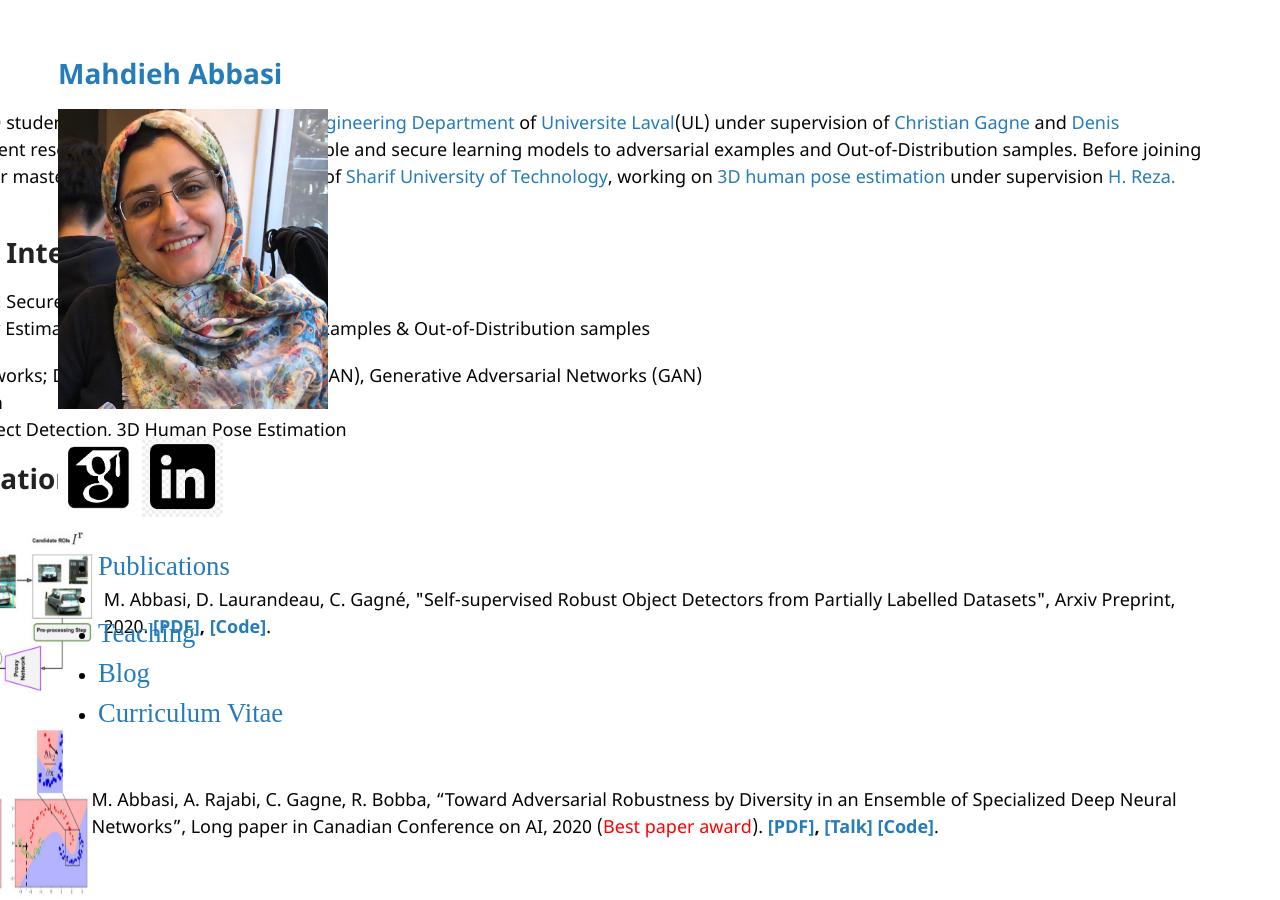
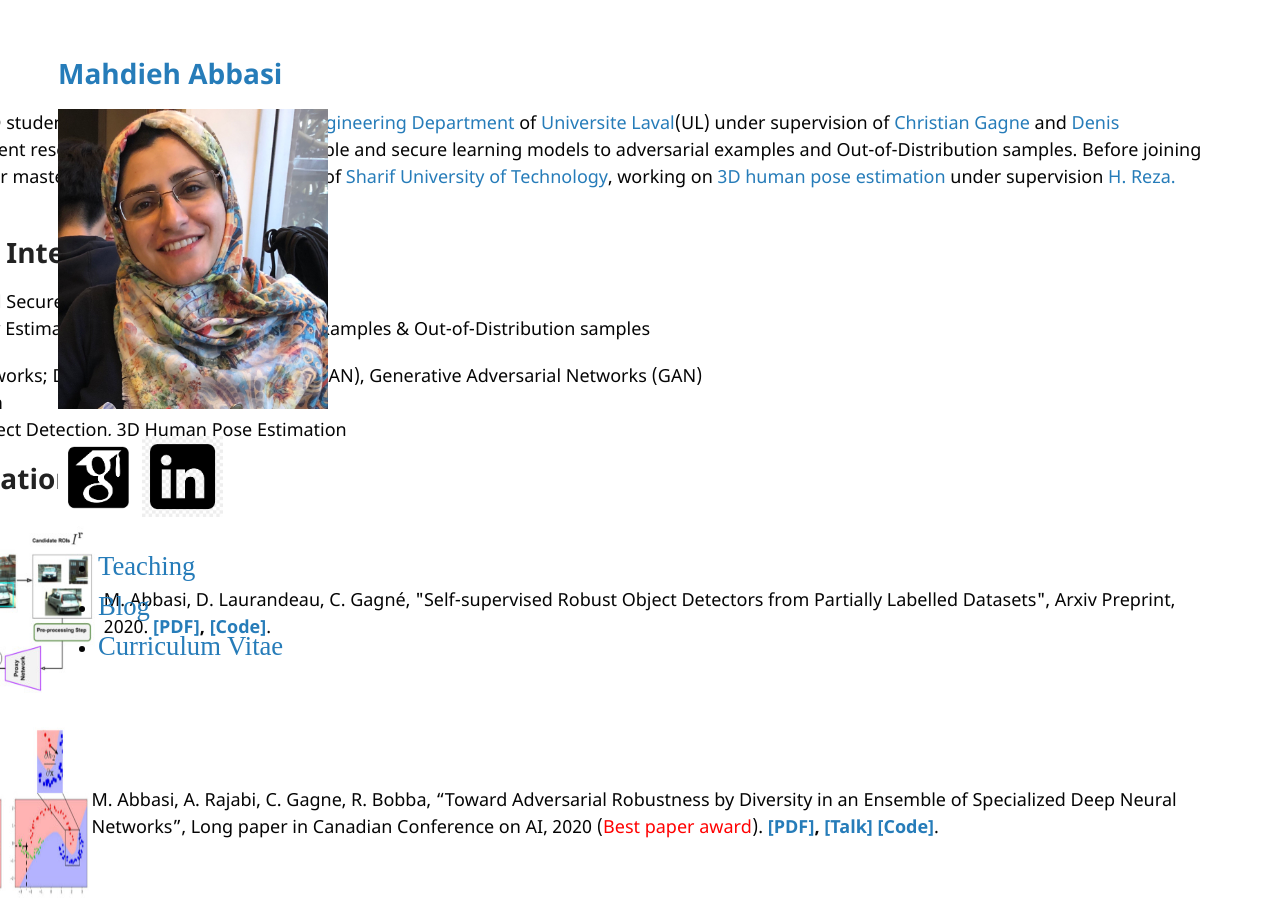
Before and after one commit to mahdaneh/mahdaneh.github.io, a Jekyll site: the page built from index.md, in a window 1280 px wide and 900 px high. Built offline with Jekyll 4.4.1, drawn with Linux system fonts in a browser that asks for light colours; the repository's description, which GitHub fills in, is left out; our own code applies the rules of GitHub Pages for plain Markdown files.

Commit message:
Update default.html

```diff
--- a/_layouts/default.html
+++ b/_layouts/default.html
@@ -38,8 +38,7 @@
           {%if true%}
        <div>
         <ul>
-          <li><a hred="/publications.md"><span
-            style="font-size:20pt;font-family: Times New Roman,Times,serif">Publications</span></a><li>
+
           <li><a href="https://sites.google.com/site/cscabbasi/courses"><span
             style="font-size:20pt;font-family: Times New Roman,Times,serif">Teaching</span></a></li>
           <li><a href="/Blog.html"><span
```
